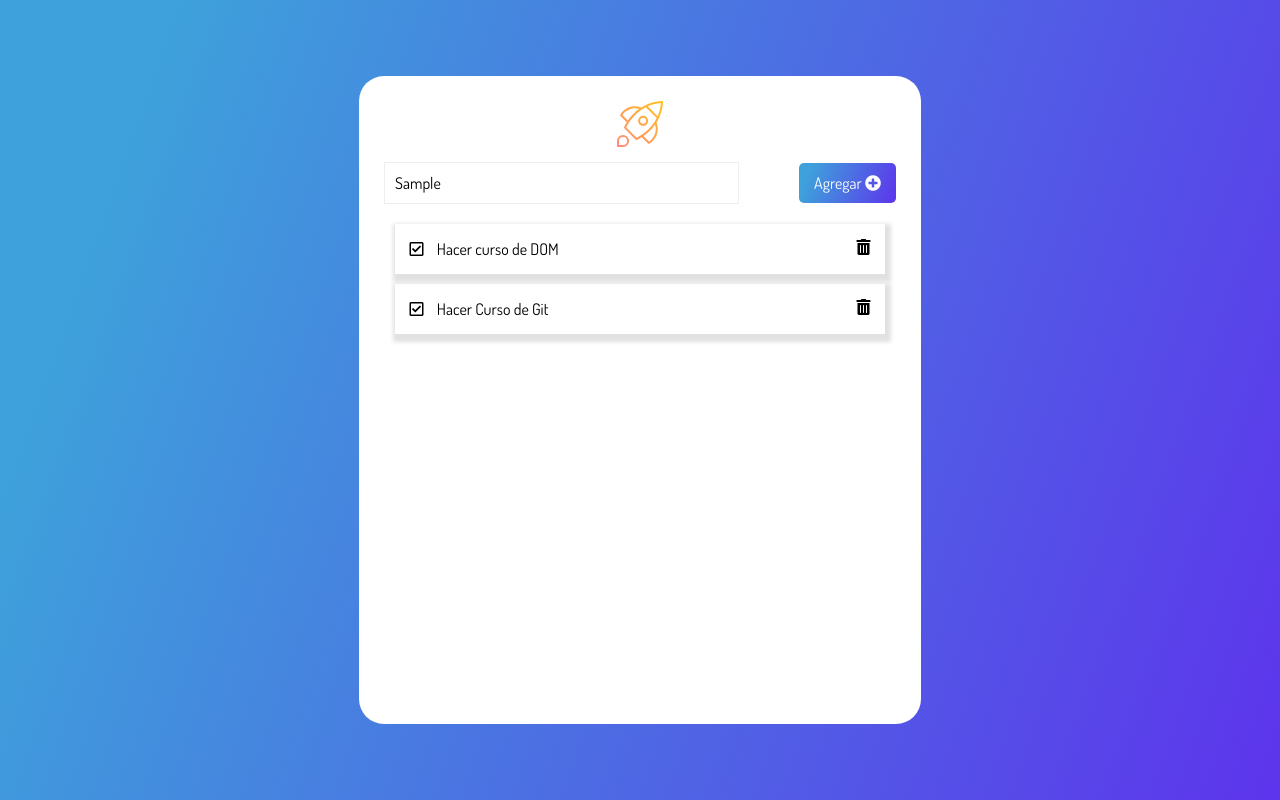
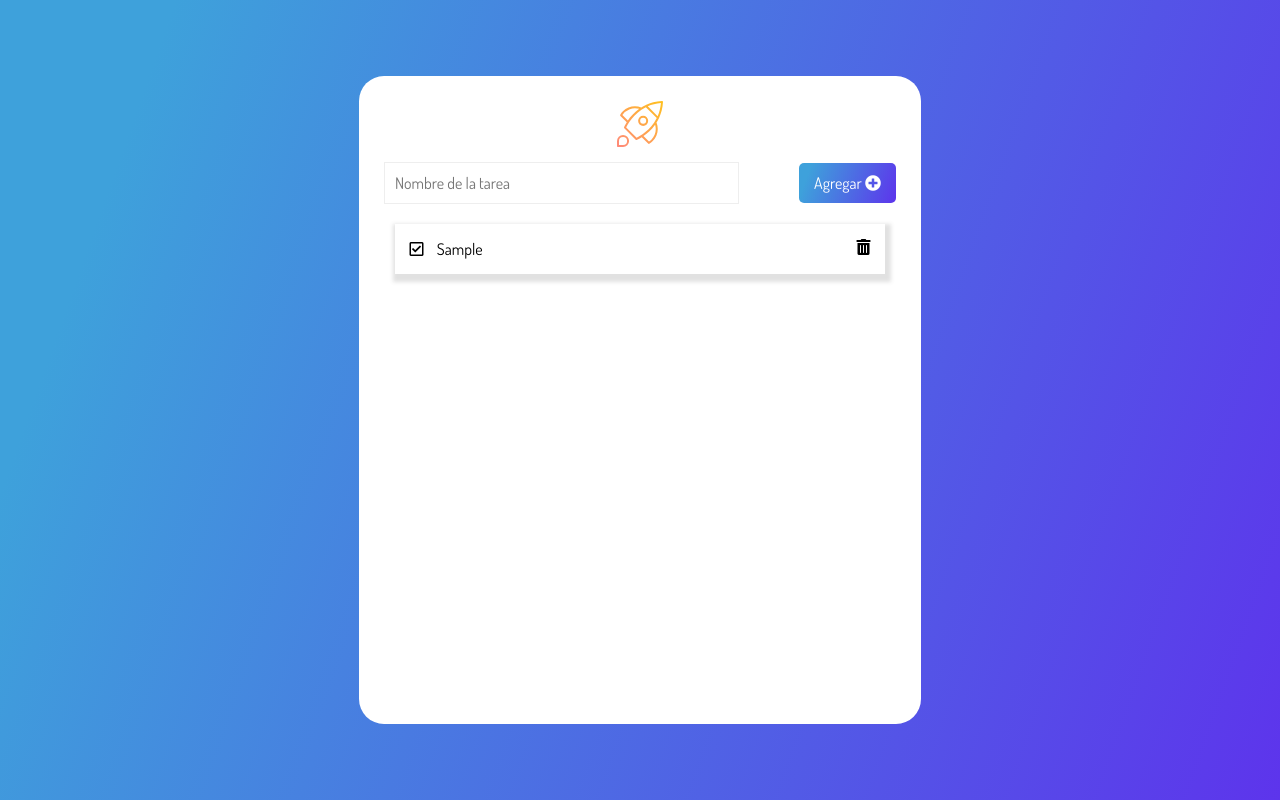
Before and after one commit to Nazelord/task-list, a plain HTML site: page 1821-manipulando-dom-con-js-proyecto_inicial/index.html in a window 1280 px wide. Both pictures are taken after typing "Sample" into the empty fields and a click on the button "Agregar". Drawn offline with Linux system fonts and the light colour scheme.

Commit message:
clase03 Completada

```diff
--- a/1821-manipulando-dom-con-js-proyecto_inicial/index.html
+++ b/1821-manipulando-dom-con-js-proyecto_inicial/index.html
@@ -36,21 +36,7 @@
             </button>
           </form>
         </div>
-        <ul class="cardsList">
-          <li class="card">
-            <div>
-              <i class="far fa-check-square icon"></i>
-              <span class="task">Hacer curso de DOM</span>
-            </div>
-            <i class="fas fa-trash-alt trashIcon icon"></i>
-          </li>
-          <li class="card">
-            <div>
-              <i class="far fa-check-square icon"></i>
-              <span class="task">Hacer Curso de Git</span>
-            </div>
-            <i class="fas fa-trash-alt trashIcon icon"></i>
-          </li>
+        <ul class="cardsList" data-list>
         </ul>
       </div>
     </main>
--- a/1821-manipulando-dom-con-js-proyecto_inicial/script.js
+++ b/1821-manipulando-dom-con-js-proyecto_inicial/script.js
@@ -3,7 +3,22 @@ const btn = document.querySelector("[data-form-btn]");
 const createTask = (evento) => {
     evento.preventDefault();
     const input = document.querySelector("[data-form-input]")
-    console.log(input.value);
+    const value = input.value;
+    const list = document.querySelector('[data-list]');
+    const task = document.createElement("li");
+    task.classList.add('card')
+    input.value = "";
+    //backsticks
+    const content = `<div>
+    <i class="far fa-check-square icon"></i>
+    <span class="task">${value}</span>
+    </div>
+    <i class="fas fa-trash-alt trashIcon icon"></i>`;
+    task.innerHTML = content;
+
+    list.appendChild(task);
+
+    console.log(content);
 }
 
 //listener
```
